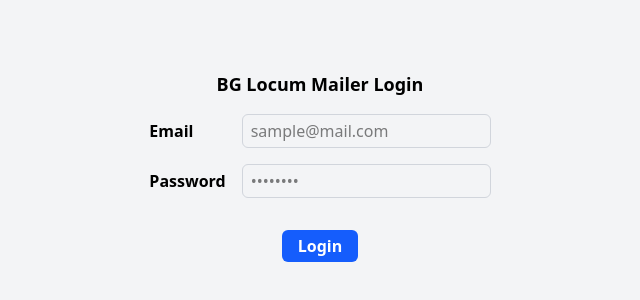
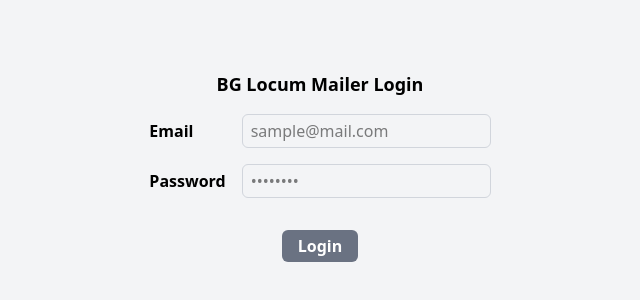
Before and after one commit to rjndev/bg-jobs-board, a Next.js app: page /login in a window 1280 px wide. Shown: the part 234-534 px from the top of the page, without its empty margins (320-960 px from the left). Built offline with nearby package versions, Linux system fonts and the light colour scheme; no server answers.

Commit message:
refactory temporary login flow (without db)

```diff
--- a/src/app/api/auth/[...nextauth]/route.ts
+++ b/src/app/api/auth/[...nextauth]/route.ts
@@ -1,5 +1,6 @@
 import NextAuth from "next-auth";
 import CredentialsProvider from "next-auth/providers/credentials";
+import { authUser } from "@/server/services/auth/authService";
 
 export const authOptions = {
   providers: [
@@ -12,8 +13,13 @@ export const authOptions = {
       async authorize(credentials: Record<"email" | "password", string> | undefined) {
         console.log("Credentials:", credentials)
 
-        if (!credentials) return null;
-        const user = { id: "1", name: "John Doe", email: "sample@mail.com" };
+        const result : any = await authUser(credentials?.email, credentials?.password)
+
+        console.log("Auth result ", result)
+
+        if (result.error)  return null;
+
+        const user = { id: "1", name: "John Doe", email: credentials?.email };
         return user;
       }
     }),
--- a/src/app/api/auth/_services/authUser.ts
+++ /dev/null
@@ -1,2 +0,0 @@
-export async function authUser(email: string, password: string) {
-}
--- a/src/app/login/page.tsx
+++ b/src/app/login/page.tsx
@@ -3,27 +3,21 @@
 import { signIn } from "next-auth/react";
 import { useSession } from "next-auth/react";
 import { redirect } from "next/navigation";
+import { useAuth} from "@/hooks/authHooks";
+import { useState } from "react";
 
 
 export default function Login() {
   const { data: session } = useSession();
+  const [email, setEmail] = useState("")
+  const [password, setPassword] = useState("")
+  const { handleLogin, error, fetching } = useAuth(email, password)
+
+  console.log("Fetching ", fetching)
 
   if (session)
     redirect("/dashboard");
 
-  const handleLogin = async () => {
-    const email = (document.getElementById("username") as HTMLInputElement).value;
-    const password = (document.getElementById("password") as HTMLInputElement).value;
-
-    console.log("Logging in with:", { email, password });
-
-    await signIn("credentials", {
-      email,
-      password,
-      redirect: true,
-      callbackUrl: "/dashboard"
-    });
-  };
 
   return (
     <div>
@@ -33,19 +27,28 @@ export default function Login() {
         <div className="flex flex-col gap-4">
           <span className="flex gap-4 items-center justify-between">
             <label htmlFor="username" className="font-semibold">Email</label>
-            <input type="text" id="username" className="border border-gray-300 rounded-md py-1 px-2 transition-all duration-300 ease-in-out focus:border-blue-500 focus:ring-[1px] focus:ring-blue-500 outline-none" placeholder="sample@mail.com" />
+            <input value={email} onChange={(e) => setEmail(e.target.value)} type="text" id="username" className="border border-gray-300 rounded-md py-1 px-2 transition-all duration-300 ease-in-out focus:border-blue-500 focus:ring-[1px] focus:ring-blue-500 outline-none" placeholder="sample@mail.com" />
           </span>
 
           <span className="flex gap-4 items-center justify-center">
             <label htmlFor="password" className="font-semibold">Password</label>
-            <input type="password" id="password" className="border border-gray-300 rounded-md py-1 px-2 transition-all duration-300 ease-in-out focus:border-blue-500 focus:ring-[1px] focus:ring-blue-500 outline-none" placeholder="••••••••" />
+            <input value={password} onChange={(e) => setPassword(e.target.value)} type="password" id="password" className="border border-gray-300 rounded-md py-1 px-2 transition-all duration-300 ease-in-out focus:border-blue-500 focus:ring-[1px] focus:ring-blue-500 outline-none" placeholder="••••••••" />
           </span>
         </div>
 
-        <button
-         className="bg-blue-600 text-white rounded-md mt-4 py-1 px-4 font-semibold hover:cursor-pointer hover:bg-blue-500 transition-colors duration-300 ease-in-out"
-         onClick={handleLogin}
-        >Login</button>
+        <p className={`${error ? "text-red-500" : "hidden"}`}>Login failed. Please try again.</p>
+
+        {
+          fetching ?  (<p>Logging in...</p>) :
+          (
+          <button
+            className="bg-blue-600 text-white rounded-md mt-4 py-1 px-4 font-semibold hover:cursor-pointer hover:bg-blue-500 transition-colors duration-300 ease-in-out disabled:bg-gray-500"
+            disabled={email == "" || password == ""}
+            onClick={handleLogin}>
+              Login
+            </button>
+          )
+        }
 
       </div>
     </div>
--- /dev/null
+++ b/src/hooks/authHooks.ts
@@ -0,0 +1,29 @@
+import { signIn } from "next-auth/react";
+import { useState } from "react";
+
+export function useAuth(email : string, password : string) {
+  const [error, setError] = useState(false);
+  const [fetching, setFetching] = useState(false)
+
+  const handleLogin = async () => {
+    setFetching(true)
+    setError(false)
+
+    const res = await signIn("credentials", {
+      email,
+      password,
+      redirect: false,
+      callbackUrl: "/dashboard"
+    });
+
+    if (res?.error) {
+      console.error("Login failed:", res.error);
+      setError(true)
+      setFetching(false)
+    }
+    else setError(true)
+
+  };
+
+  return { handleLogin, error, fetching }
+}
--- a/src/server/services/auth/authService.ts
+++ b/src/server/services/auth/authService.ts
@@ -1,5 +1,18 @@
-export async function authUser(email : string, password : string) {
+export async function authUser(email : string | undefined, password : string | undefined) {
 
+  //TODO: Change this to DB login
 
+  if (email == "email" && password == "password")
+  {
+    return Promise.resolve( {
+      user : {
+        id : 123,
+        email : email,
+        password : password
+      }
+    })
+  }
+  else
+    throw new Error("Invalid User")
 
 }
```
